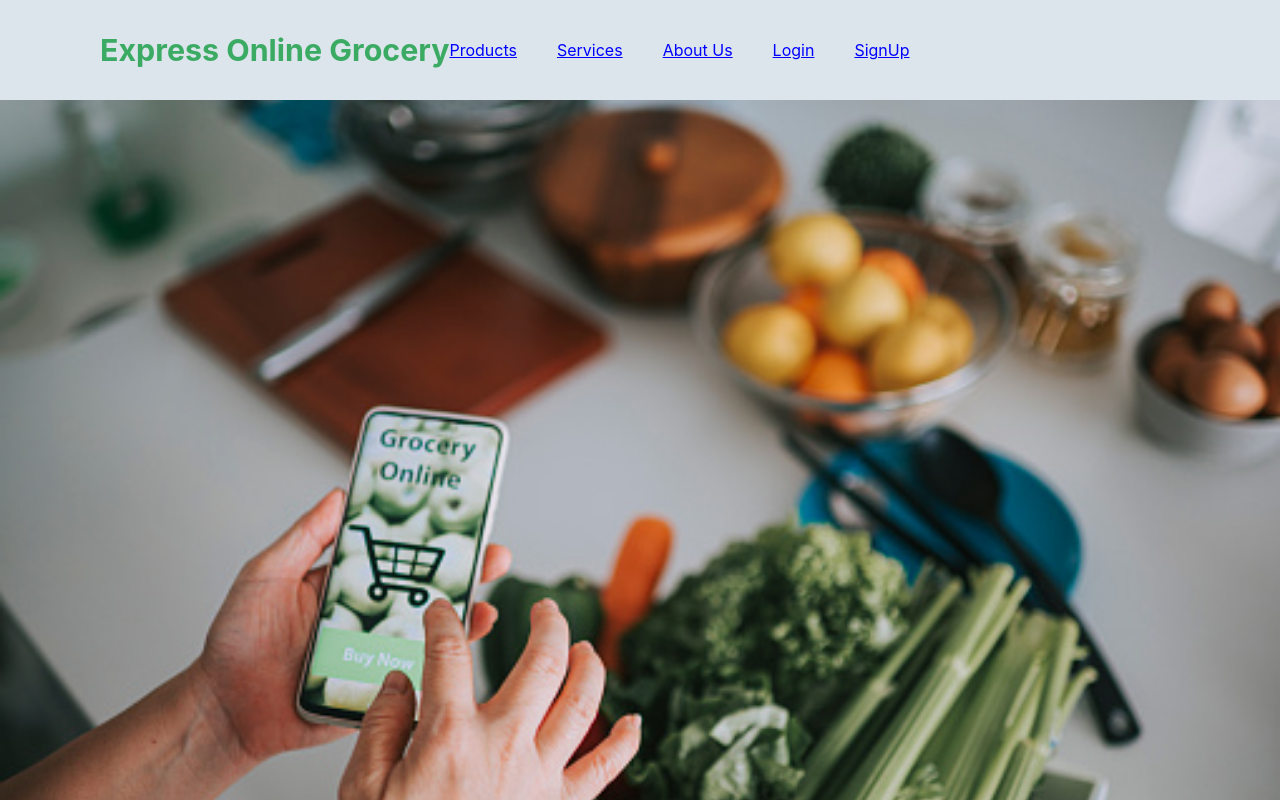
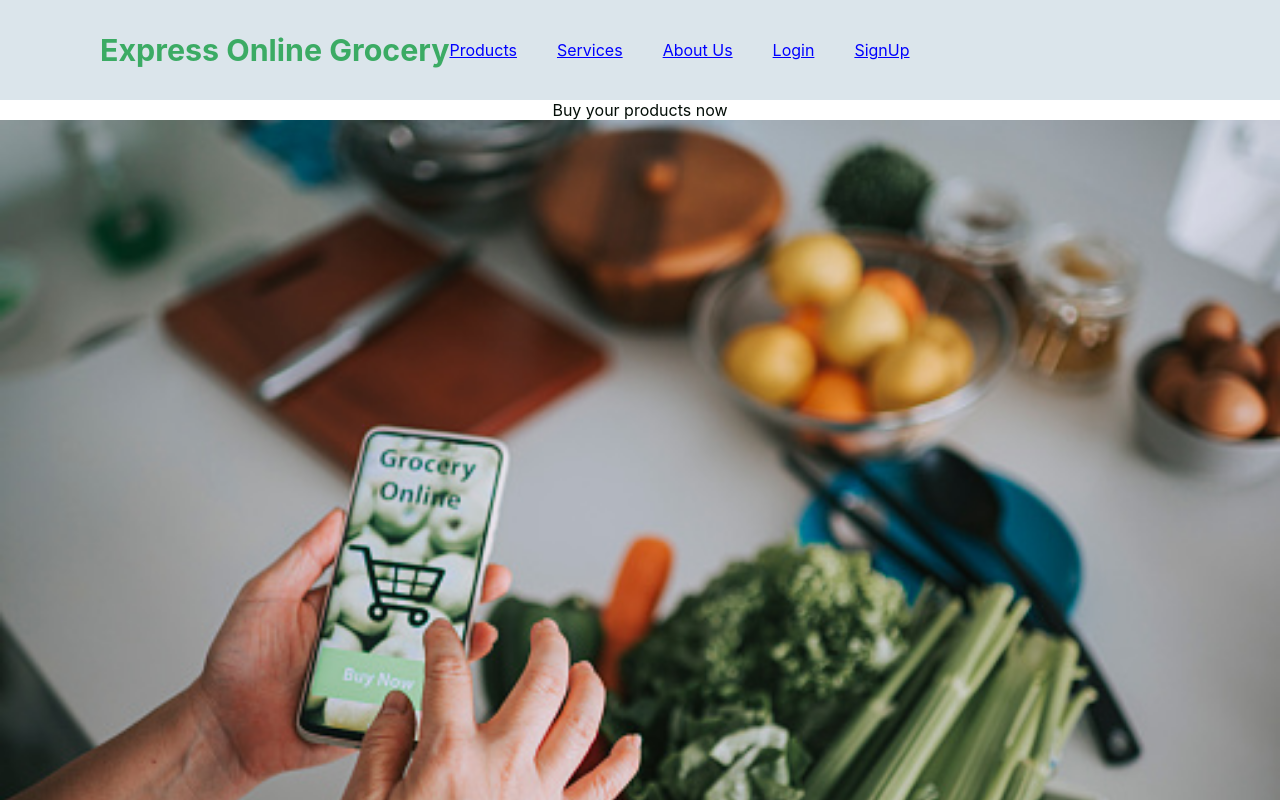
Before and after one commit to GopiPatel0613/OnlineGroceryShopping, a React (Create React App) app: page /Checkout in a window 1280 px wide. Shown: the top 800 px of the page. Built offline with nearby package versions, Linux system fonts and the light colour scheme.

Commit message:
created empty checkout component

```diff
--- a/src/App.js
+++ b/src/App.js
@@ -7,6 +7,7 @@ import SignUp from "./components/SignUp";
 import ThankYou from './components/Thankyou/Thankyou';
 import AboutUs from './components/AboutUs';
 import ShoppingCart from './components/ShoppingCart';
+import Checkout from './components/Checkout';
 import Services from './components/Services';
 import Header from './components/header/Header';
 import background from './components/images/background.jpeg';
@@ -28,6 +29,7 @@ function App(){
       <div>
     <Header/>
     <Routes>
+      <Route exact path="/Checkout" element={<Checkout />}/>
       <Route exact path="/SignUp" element={<SignUp />}/>
       <Route exact path="/Products" element={<Products />}/>
       <Route exact path="/Login" element={<Login />}/>
--- /dev/null
+++ b/src/components/Checkout.js
@@ -0,0 +1,17 @@
+
+import React, { useState } from "react";
+
+import { Route } from 'react-router-dom';
+import axios from "axios";
+import { useEffect } from 'react';
+
+const Checkout = () => {
+
+
+
+    return (
+        "Buy your products now"
+    );
+}
+
+export default Checkout;
--- a/src/components/shoppingcart.js
+++ b/src/components/shoppingcart.js
@@ -8,6 +8,7 @@ import TableRow from '@mui/material/TableRow';
 import Paper from '@mui/material/Paper';
 import axios from 'axios';
 import './ShoppingCart.css';
+import { Navigate } from 'react-router';
 
 const ShoppingCart=()=>{
   let [cart, setcart] = useState({
@@ -48,7 +49,7 @@ const deleteProductFromCart=(productDetails)=>{
 
 const checkoutHandler = ()=>{
   axios.put("http://localhost:8080/updateCart", cart.cartArray).then((response) => {
-
+    //Navigate('/Checkout');
    }).catch((error) => {
        console.log(error);         })
 }
```
